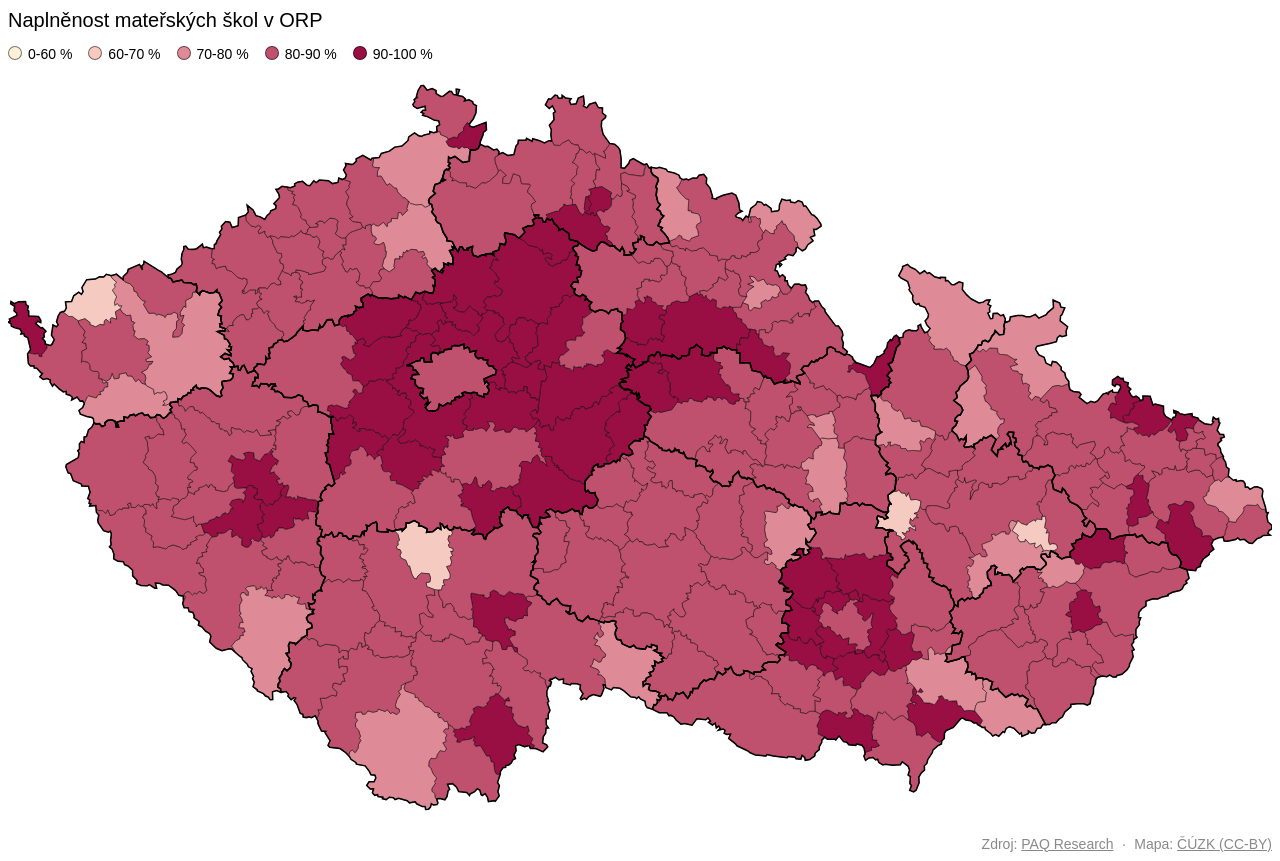
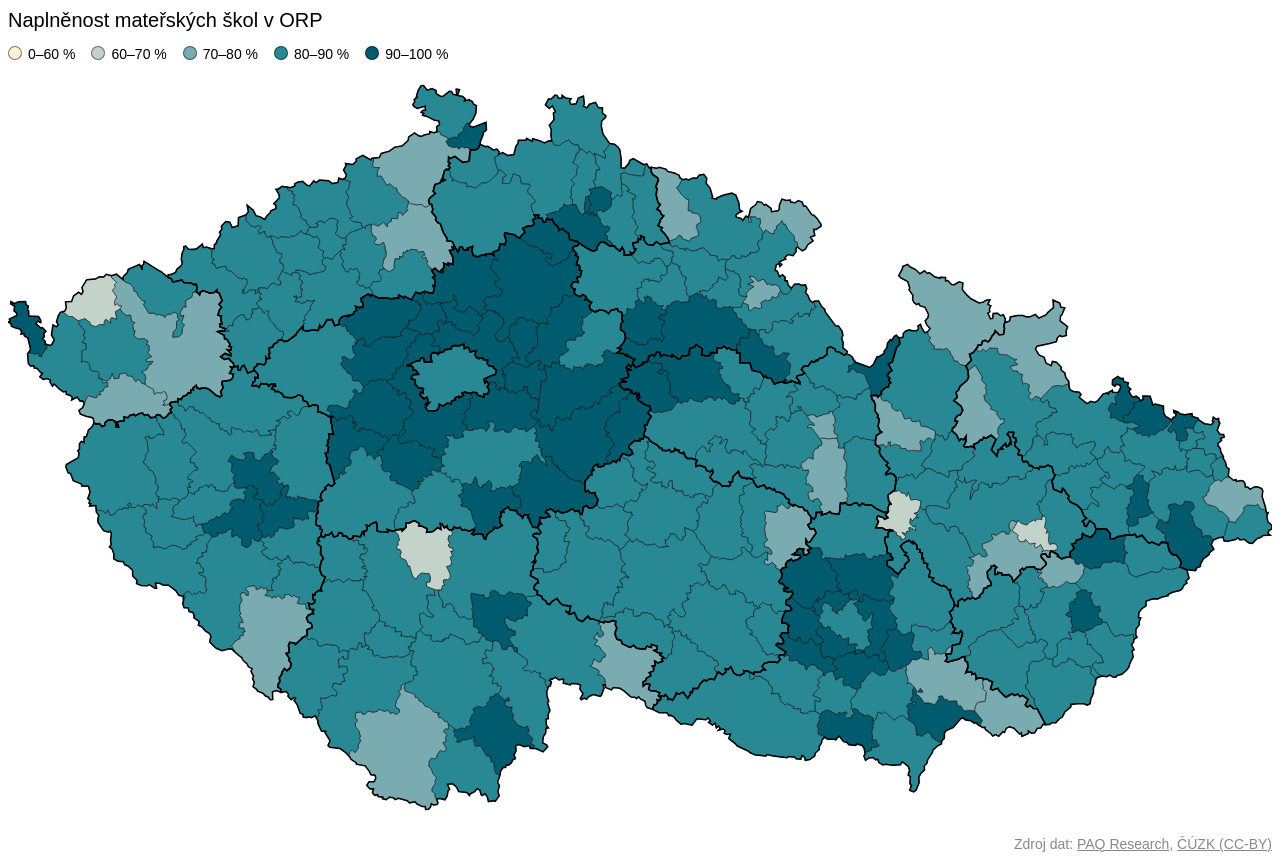
Before and after one commit to vlki/paq-ukrajina-mapy, a Next.js app: page /embed/kapacity-ms in a window 1280 px wide. Built offline with nearby package versions, Linux system fonts and the light colour scheme.

Commit message:
Colors, sources

```diff
--- a/lib/embed/styles/EmbedOkresyMap.module.scss
+++ b/lib/embed/styles/EmbedOkresyMap.module.scss
@@ -52,7 +52,7 @@
 
     [class~="tooltip-content"] {
       padding: 9px 10px 10px;
-      max-width: 200px;
+      max-width: 240px;
     }
   }
 
--- a/lib/embed/styles/EmbedOrpMap.module.scss
+++ b/lib/embed/styles/EmbedOrpMap.module.scss
@@ -52,7 +52,7 @@
 
     [class~="tooltip-content"] {
       padding: 9px 10px 10px;
-      max-width: 200px;
+      max-width: 240px;
     }
   }
 
--- a/pages/embed/kapacity-ms.js
+++ b/pages/embed/kapacity-ms.js
@@ -21,11 +21,11 @@ export default function EmbedCapacityPreschools({ baseUrl }) {
   const [selectedOrpId, setSelectedOrpId] = React.useState(null);
 
   const categories = [
-    { label: "0-60 %", color: "#FEF0D9" },
-    { label: "60-70 %", color: "#F5CAC1" },
-    { label: "70-80 %", color: "#DF8B97" },
-    { label: "80-90 %", color: "#C0516E" },
-    { label: "90-100 %", color: "#990F44" },
+    { label: "0–60 %", color: "#FEF0D9" },
+    { label: "60–70 %", color: "#C4D3C9" },
+    { label: "70–80 %", color: "#79ABB0" },
+    { label: "80–90 %", color: "#288893" },
+    { label: "90–100 %", color: "#005B6E" },
   ];
 
   const fillByOrpId = React.useMemo(() => {
@@ -36,7 +36,7 @@ export default function EmbedCapacityPreschools({ baseUrl }) {
     const capacityColor = d3
       .scaleThreshold()
       .domain([60, 70, 80, 90, 100])
-      .range(["#FEF0D9", "#F5CAC1", "#DF8B97", "#C0516E", "#990F44"]);
+      .range(["#FEF0D9", "#C4D3C9", "#79ABB0", "#288893", "#005B6E"]);
 
     return capacitiesData.reduce((carry, orpCapacity) => {
       return {
@@ -121,7 +121,7 @@ export default function EmbedCapacityPreschools({ baseUrl }) {
 
         <div className={styles.footer}>
           <div className="footer-item">
-            Zdroj:{" "}
+            Zdroj dat:{" "}
             <a
               href="https://www.paqresearch.cz/"
               target="_blank"
@@ -129,10 +129,7 @@ export default function EmbedCapacityPreschools({ baseUrl }) {
             >
               PAQ&nbsp;Research
             </a>
-          </div>
-          <span className="footer-separator">·</span>
-          <div className="footer-item">
-            Mapa:{" "}
+            ,{" "}
             <a
               href="https://geoportal.cuzk.cz/Default.aspx?lng=CZ&mode=TextMeta&side=dsady_RUIAN_vse&metadataID=CZ-00025712-CUZK_SERIES-MD_RUIAN-STATY-SHP"
               target="_blank"
```
Also changed, not shown: pages/embed/bydleni.js (+8 -11 lines), pages/embed/kapacity-zs.js (+8 -11 lines).
